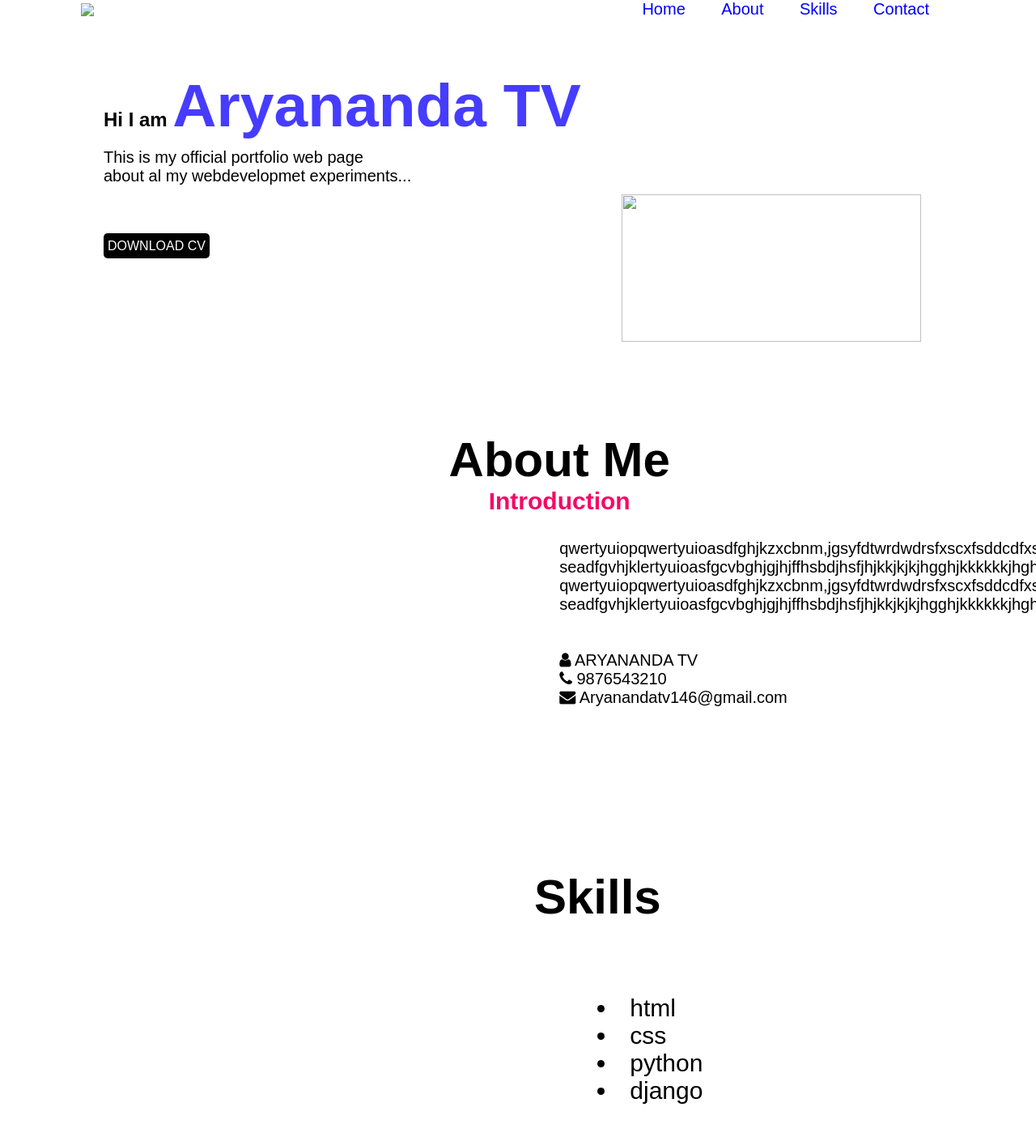
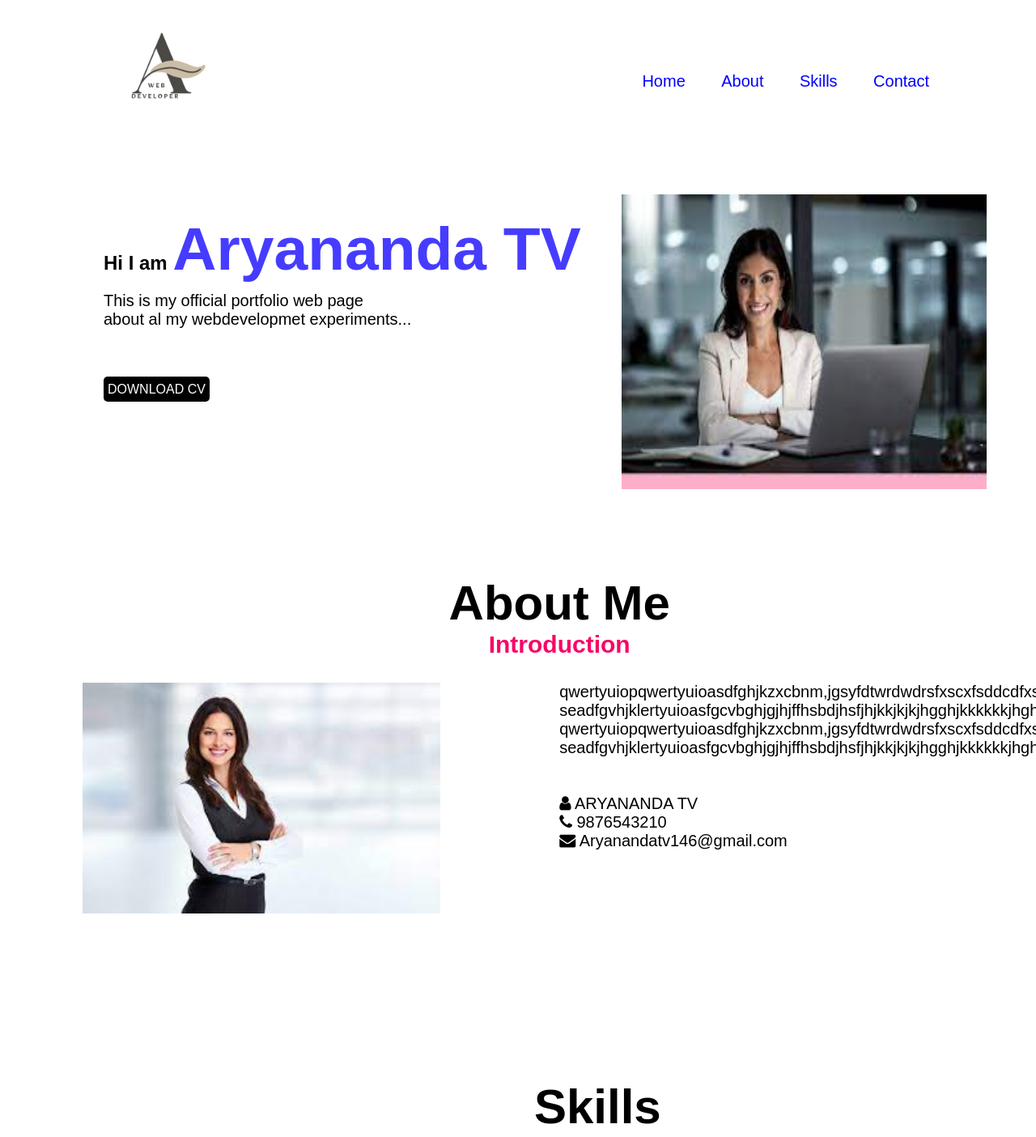
Before and after one commit to Aryanandatv/myportfolio, a plain HTML site: page index.html in a window 1280 px wide. Shown: the top 1404 px of the page at 81% size. Drawn offline with Linux system fonts and the light colour scheme; a web font is replaced by a local one.

Commit message:
Update index.html

```diff
--- a/index.html
+++ b/index.html
@@ -17,7 +17,7 @@
     <div class="containar">
         <!-- navbar -->
         <nav class="navbar">
-            <img src="./image/img1.jpg"  class="logo">
+            <img src="./images/img1.jpg"  class="logo">
             <ul class="list">
                <!-- href= #home etc for scrolling -->
                 <li class="listitem"><a href="#home" class="link">Home</a></li>
@@ -32,10 +32,10 @@
                 <P class="title-p">This is my official portfolio web page <br>
                 about al my webdevelopmet experiments...</P><br>
             <br>
-                <a href="./image/img1.jpg"  download class="download"> DOWNLOAD CV</a>
+                <a href="./images/img1.jpg"  download class="download"> DOWNLOAD CV</a>
             </div>
             <div class="images">
-                <img src="./image/img4.jpg" class="img" alt="">
+                <img src="./images/img4.jpg" class="img" alt="">
             </div>
 
         </section>
@@ -46,7 +46,7 @@
             </div>
             <div class="abt-content">
                 <div class="abt-img">
-                    <img src="./image/img2.jpg" class="abtimg" alt="">
+                    <img src="./images/img2.jpg" class="abtimg" alt="">
                 </div>
                 <div class="abt-intro">
                     <p>qwertyuiopqwertyuioasdfghjkzxcbnm,jgsyfdtwrdwdrsfxscxfsddcdfxscxvscf
@@ -78,7 +78,7 @@
                 </div>
                 <div class="skill-content">
                     <div class="skill-img">
-                        <img src="./image/img9.jpg" class="abtimg" alt="">
+                        <img src="./images/img9.jpg" class="abtimg" alt="">
                     </div>
                         <div class="abt-skill">
                            <li> html</li>
```
